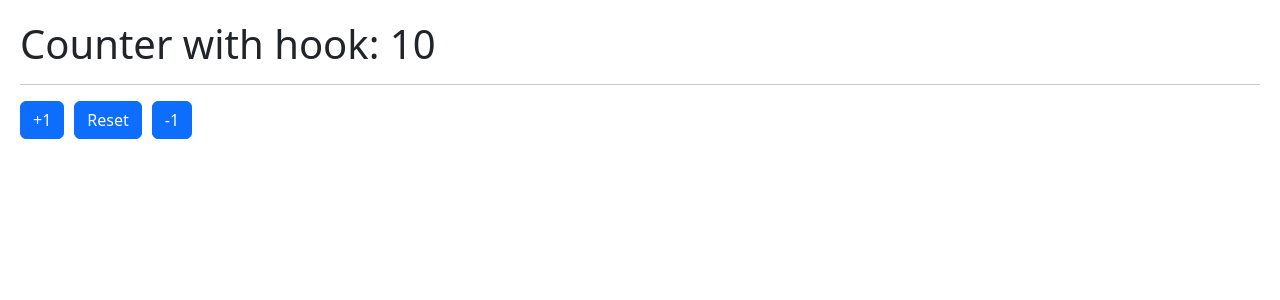
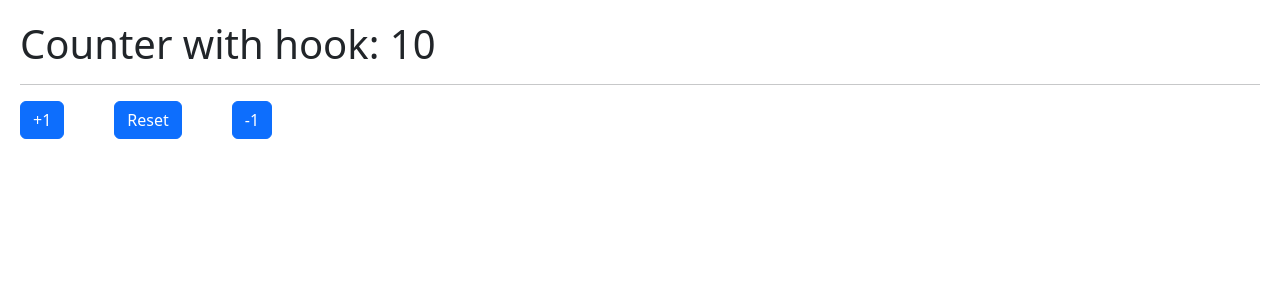
Before and after one commit to Daniels-123/CounterApp, a React (Vite) app: page / in a window 1280 px wide. Shown: the top 300 px of the page. Built offline with nearby package versions, Linux system fonts and the light colour scheme.

Commit message:
cambios en hooks

```diff
--- a/src/01-useState/CounterApp.jsx
+++ b/src/01-useState/CounterApp.jsx
@@ -4,7 +4,7 @@ export const CounterApp = () => {
 
     const [state, setCounter] = useState({
         counter1: 10,
-        counter2: 20,
+        counter2: 5,
         counter3: 30,
     })
 
@@ -18,7 +18,7 @@ export const CounterApp = () => {
         <button className='btn' onClick={() =>
             setCounter({
                 ...state,
-                counter1: counter1 + 1,
+                counter1: counter1 + 5,
             })}>
                 +1
         </button>
--- a/src/index.css
+++ b/src/index.css
@@ -3,5 +3,6 @@ body {
 }
 
 button {
-    margin-right: 10px;
+    margin-right: 50px;
+    padding-left: 20px;
 }
```
